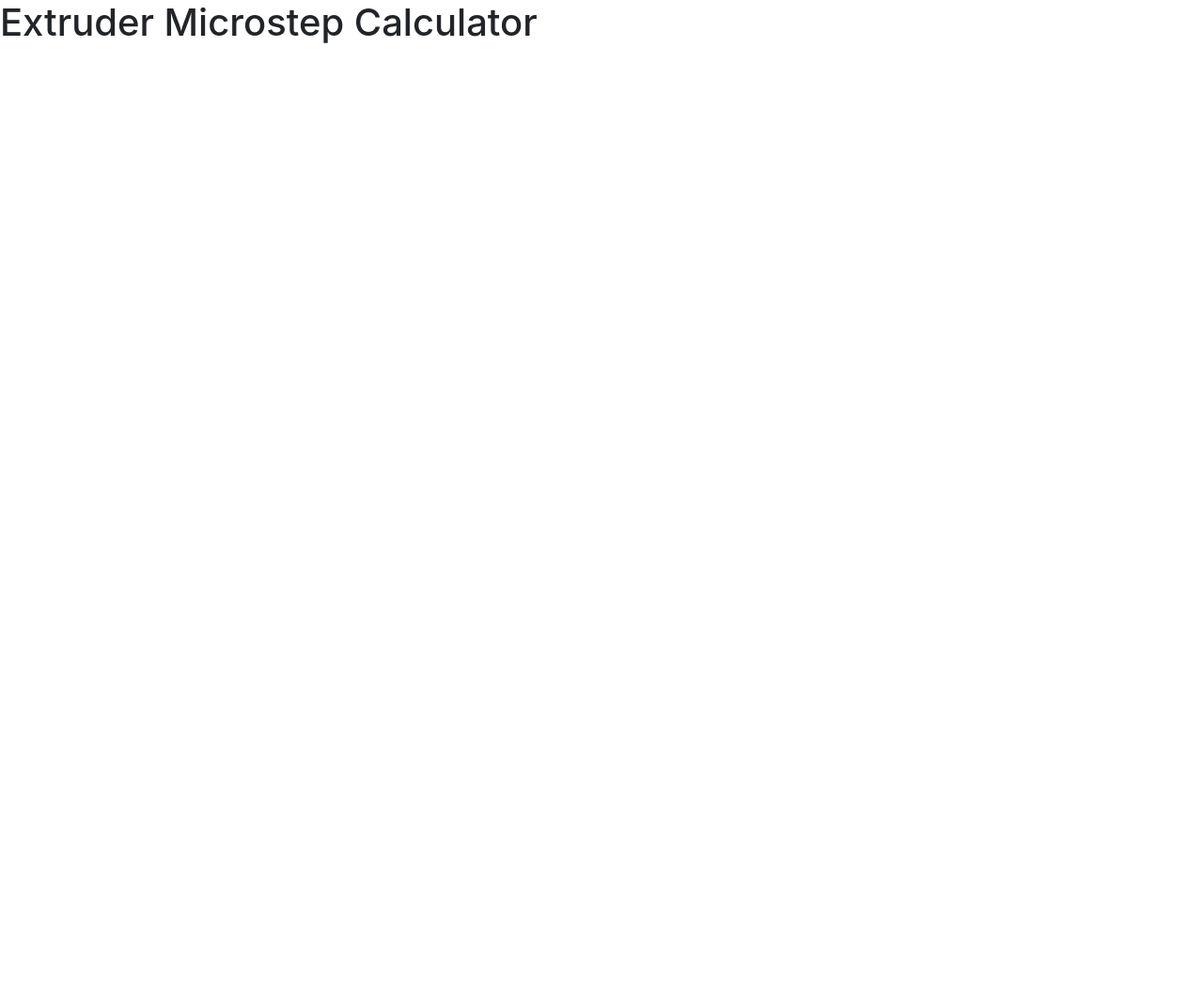
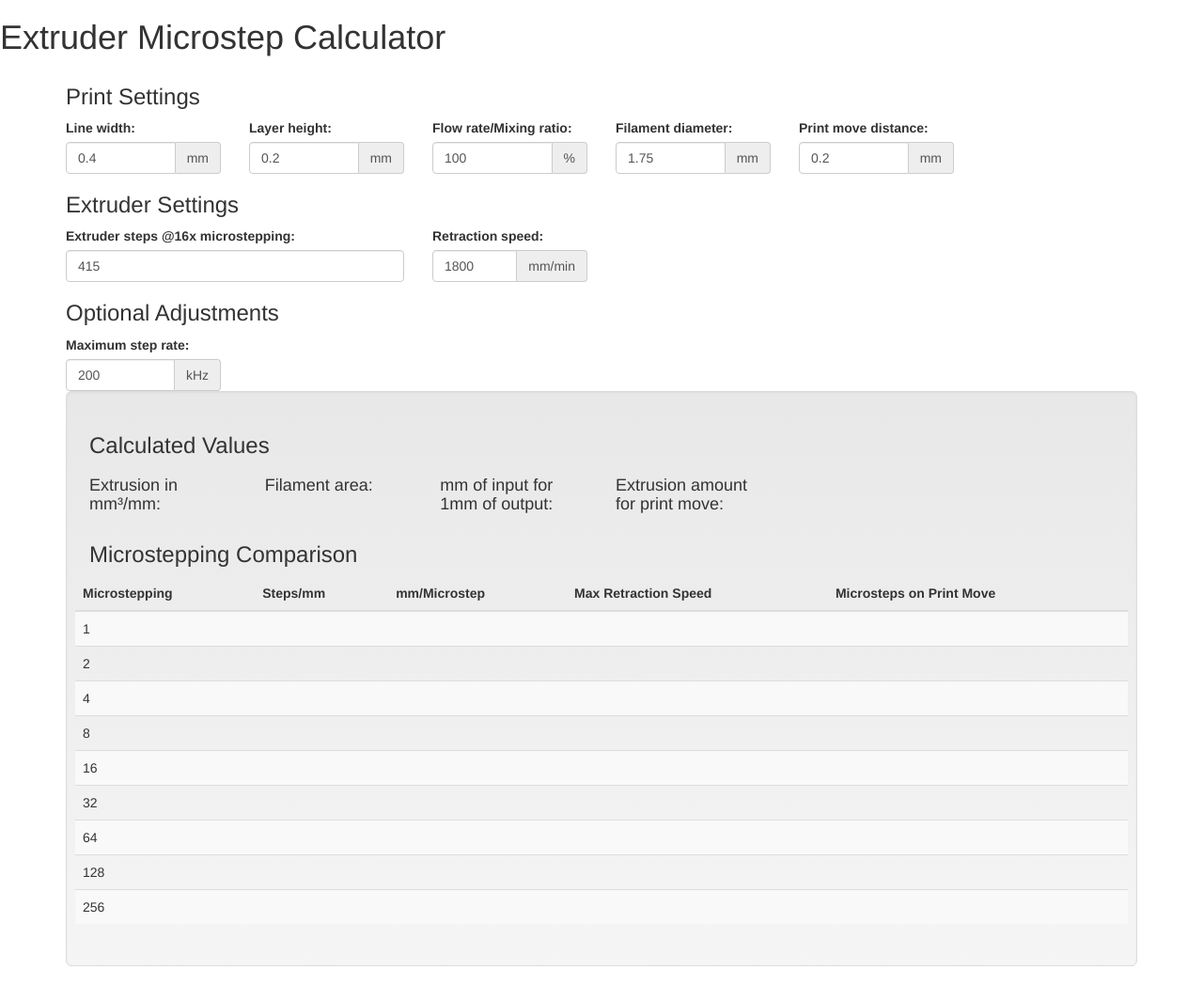
Before and after one commit to wilriker/microstep-calculator, a plain HTML site: page index.html in a window 1280 px wide. Shown: the whole page at 94% size. Before the commit the page ends 800 px from the top, so only its background shows below. Drawn offline with nearby package versions, Linux system fonts and the light colour scheme.

Commit message:
Add all elements

```diff
--- a/index.html
+++ b/index.html
@@ -8,7 +8,8 @@
 	<title>Extruder Microstep Calculator</title>
 
 	<!-- Bootstrap -->
-    <link href="css/bootstrap.min.css" rel="stylesheet">
+	<link rel="stylesheet" href="https://maxcdn.bootstrapcdn.com/bootstrap/3.3.7/css/bootstrap.min.css" integrity="sha384-BVYiiSIFeK1dGmJRAkycuHAHRg32OmUcww7on3RYdg4Va+PmSTsz/K68vbdEjh4u" crossorigin="anonymous">
+	<link rel="stylesheet" href="https://maxcdn.bootstrapcdn.com/bootstrap/3.3.7/css/bootstrap-theme.min.css" integrity="sha384-rHyoN1iRsVXV4nD0JutlnGaslCJuC7uwjduW9SVrLvRYooPp2bWYgmgJQIXwl/Sp" crossorigin="anonymous">
 
 	<!-- HTML5 shim and Respond.js for IE8 support of HTML5 elements and media queries -->
 	<!-- WARNING: Respond.js doesn't work if you view the page via file:// -->
@@ -20,6 +21,181 @@
 <body>
 	<h1>Extruder Microstep Calculator</h1>
 
+	<div class="container">
+		<form autocomplete="off" action="javascript:void(0);">
+			<h3>Print Settings</h3>
+			<div class="row">
+				<div class="col-md-2">
+					<label for="line_width">Line width:</label>
+					<div class="input-group">
+						<input type="number" class="form-control" id="line_width" required="required" value="0.4" step="any"/>
+						<span class="input-group-addon">mm</span>
+					</div>
+				</div>
+				<div class="col-md-2">
+					<label for="layer_height">Layer height:</label>
+					<div class="input-group">
+						<input type="number" class="form-control" id="layer_height" required="required" value="0.2" step="any"/>
+						<span class="input-group-addon">mm</span>
+					</div>
+				</div>
+				<div class="col-md-2">
+					<label for="flow">Flow rate/Mixing ratio:</label>
+					<div class="input-group">
+						<input type="number" class="form-control" id="flow" required="required" value="100" step="any"/>
+						<span class="input-group-addon">%</span>
+					</div>
+				</div>
+				<div class="col-md-2">
+					<label for="filament_diameter">Filament diameter:</label>
+					<div class="input-group">
+						<input type="number" class="form-control" id="filament_diameter" required="required" value="1.75" step="any"/>
+						<span class="input-group-addon">mm</span>
+					</div>
+				</div>
+				<div class="col-md-2">
+					<label for="segement_size">Print move distance:</label>
+					<div class="input-group">
+						<input type="number" class="form-control" id="segement_size" required="required" value="0.2" step="any"/>
+						<span class="input-group-addon">mm</span>
+					</div>
+				</div>
+			</div>
+			<h3>Extruder Settings</h3>
+			<div class="row">
+				<div class="col-md-4">
+					<label for="extruder_steps">Extruder steps @16x microstepping:</label>
+					<input type="number" class="form-control" id="extruder_steps" required="required" value="415" step="any"/>
+				</div>
+				<div class="col-md-2">
+					<label for="retraction_speed">Retraction speed:</label>
+					<div class="input-group">
+						<input type="number" class="form-control" id="retraction_speed" required="required" value="1800" step="any"/>
+						<span class="input-group-addon">mm/min</span>
+					</div>
+				</div>
+			</div>
+			<h3>Optional Adjustments</h3>
+			<div class="row">
+				<div class="col-md-2">
+					<label for="step_rate">Maximum step rate:</label>
+					<div class="input-group">
+						<input type="number" class="form-control" id="step_rate" required="required" value="200" step="any"/>
+						<span class="input-group-addon">kHz</span>
+					</div>
+				</div>
+			</div>
+			<div class="well well-lg">
+				<h3>Calculated Values</h3>
+				<div class="row">
+					<div class="col-md-2">
+						<h4>
+							Extrusion in mm³/mm:
+							<span id="extrusion_in_mm3_mm"></span>
+						</h4>
+					</div>
+					<div class="col-md-2">
+						<h4>
+							Filament area:
+							<span id="filament_area"></span>
+						</h4>
+					</div>
+					<div class="col-md-2">
+						<h4>
+							mm of input for 1mm of output:
+							<span id="input_output_ratio"></span>
+						</h4>
+					</div>
+					<div class="col-md-2">
+						<h4>
+							Extrusion amount for print move:
+							<span id="extrusion_on_segment"></span>
+						</h4>
+					</div>
+				</div>
+				<h3>Microstepping Comparison</h3>
+				<div class="row">
+					<table class="table table-striped">
+						<thead>
+							<tr>
+								<th>Microstepping</th>
+								<th>Steps/mm</th>
+								<th>mm/Microstep</th>
+								<th>Max Retraction Speed</th>
+								<th>Microsteps on Print Move</th>
+							</tr>
+						</thead>
+						<tbody>
+							<tr>
+								<td>1</td>
+								<td><span id="steps_mm_1"/></td>
+								<td><span id="mm_ustep_1"/></td>
+								<td><span id="max_retract_1"/></td>
+								<td><span id="usteps_on_segment_1"/></td>
+							</tr>
+							<tr>
+								<td>2</td>
+								<td><span id="steps_mm_2"/></td>
+								<td><span id="mm_ustep_2"/></td>
+								<td><span id="max_retract_2"/></td>
+								<td><span id="usteps_on_segment_2"/></td>
+							</tr>
+							<tr>
+								<td>4</td>
+								<td><span id="steps_mm_4"/></td>
+								<td><span id="mm_ustep_4"/></td>
+								<td><span id="max_retract_4"/></td>
+								<td><span id="usteps_on_segment_4"/></td>
+							</tr>
+							<tr>
+								<td>8</td>
+								<td><span id="steps_mm_8"/></td>
+								<td><span id="mm_ustep_8"/></td>
+								<td><span id="max_retract_8"/></td>
+								<td><span id="usteps_on_segment_8"/></td>
+							</tr>
+							<tr>
+								<td>16</td>
+								<td><span id="steps_mm_16"/></td>
+								<td><span id="mm_ustep_16"/></td>
+								<td><span id="max_retract_16"/></td>
+								<td><span id="usteps_on_segment_16"/></td>
+							</tr>
+							<tr>
+								<td>32</td>
+								<td><span id="steps_mm_32"/></td>
+								<td><span id="mm_ustep_32"/></td>
+								<td><span id="max_retract_32"/></td>
+								<td><span id="usteps_on_segment_32"/></td>
+							</tr>
+							<tr>
+								<td>64</td>
+								<td><span id="steps_mm_64"/></td>
+								<td><span id="mm_ustep_64"/></td>
+								<td><span id="max_retract_64"/></td>
+								<td><span id="usteps_on_segment_64"/></td>
+							</tr>
+							<tr>
+								<td>128</td>
+								<td><span id="steps_mm_128"/></td>
+								<td><span id="mm_ustep_128"/></td>
+								<td><span id="max_retract_128"/></td>
+								<td><span id="usteps_on_segment_128"/></td>
+							</tr>
+							<tr>
+								<td>256</td>
+								<td><span id="steps_mm_256"/></td>
+								<td><span id="mm_ustep_256"/></td>
+								<td><span id="max_retract_256"/></td>
+								<td><span id="usteps_on_segment_256"/></td>
+							</tr>
+						</tbody>
+					</table>
+				</div>
+			</div>
+		</form>
+	</div>
+
 	<!-- jQuery (necessary for Bootstrap's JavaScript plugins) -->
 	<script src="https://ajax.googleapis.com/ajax/libs/jquery/1.12.4/jquery.min.js"></script>
 	<!-- Include all compiled plugins (below), or include individual files as needed -->
```
Lines whose indentation alone changed are shown as unchanged.
